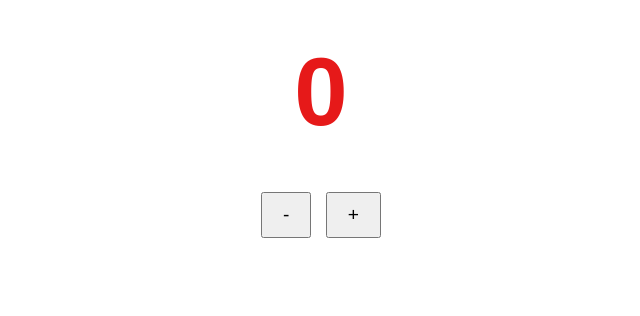
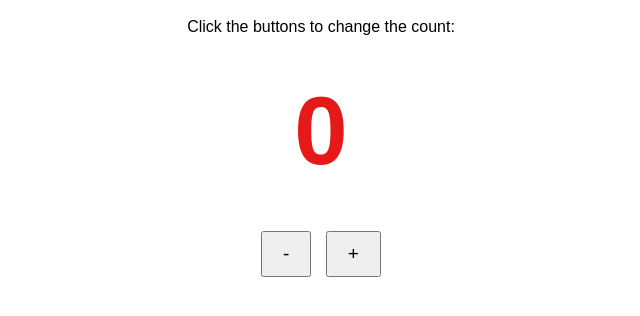
Before and after one commit to Elio10700/HTML, a plain HTML site: page counter.html in a window 1280 px wide. Shown: the part 90-406 px from the top of the page, without its empty margins (319-959 px from the left). Drawn offline with Linux system fonts and the light colour scheme.

Commit message:
Add files via upload

```diff
--- a/counter.html
+++ b/counter.html
@@ -21,6 +21,7 @@
 </head>
 <body>
     <h1>Counter App</h1>
+    <p>Click the buttons to change the count:</p>
     <div id="count"><span id="count-number">0</span></div>
     <button onclick="decrement()">-</button>
     <button onclick="increment()">+</button>
@@ -31,7 +32,6 @@
         const countNumber = document.getElementById('count-number');
 
         function getColor(count) {
-            // Map count to a color using HSL
             const hue = (count * 30) % 360;
             return `hsl(${hue}, 80%, 50%)`;
         }
@@ -50,8 +50,6 @@
             count--;
             updateDisplay();
         }
-
-        // Initialize with correct gradient
         updateDisplay();
     </script>
 </body>
```
